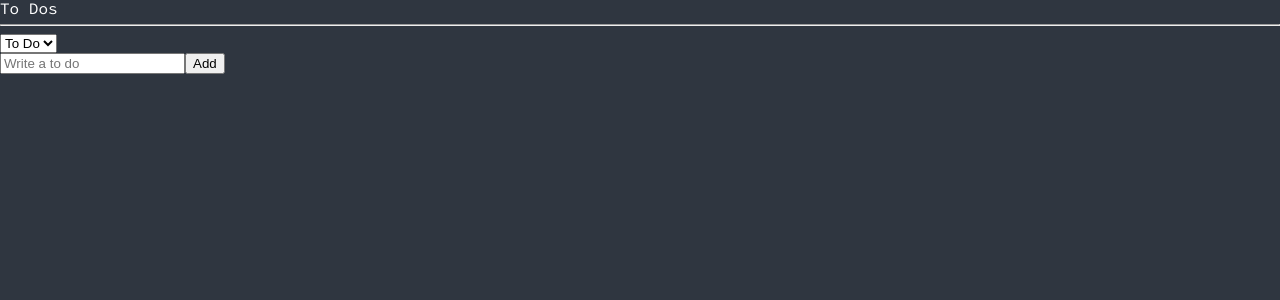
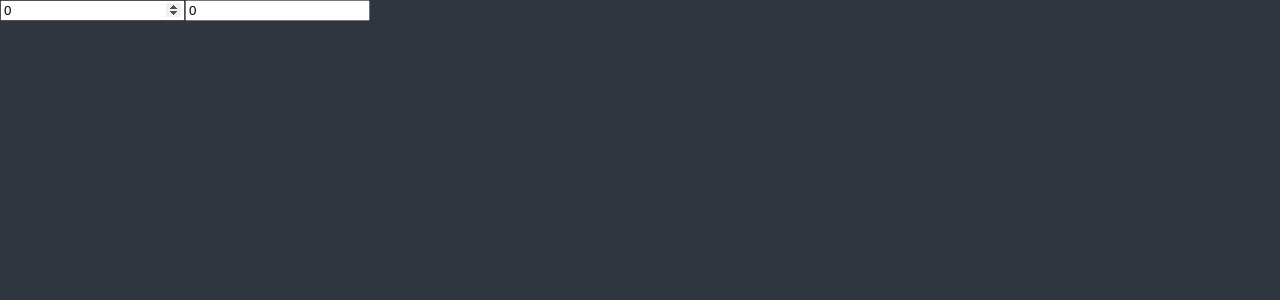
Before and after one commit to ruraeru/nomad-react-master-ts, a React (Create React App) app: page / in a window 1280 px wide. Shown: the top 300 px of the page. Built offline with nearby package versions, Linux system fonts and the light colour scheme.

Commit message:
recoil selector get, set

```diff
--- a/src/App.tsx
+++ b/src/App.tsx
@@ -1,71 +1,30 @@
-import { createGlobalStyle } from "styled-components";
-import ToDoList from "./components/ToDoList";
-
-const GlobalStyle = createGlobalStyle`
-@import url('https://fonts.googleapis.com/css2?family=Source+Code+Pro:ital,wght@300;400&display=swap');
-html, body, div, span, applet, object, iframe,
-h1, h2, h3, h4, h5, h6, p, blockquote, pre,
-a, abbr, acronym, address, big, cite, code,
-del, dfn, em, img, ins, kbd, q, s, samp,
-small, strike, strong, sub, sup, tt, var,
-b, u, i, center,
-dl, dt, dd, ol, ul, li,
-fieldset, form, label, legend,
-table, caption, tbody, tfoot, thead, tr, th, td,
-article, aside, canvas, details, embed,
-figure, figcaption, footer, header, hgroup,
-menu, nav, output, ruby, section, summary,
-time, mark, audio, video {
-	margin: 0;
-	padding: 0;
-	border: 0;
-	font-size: 100%;
-	font: inherit;
-	vertical-align: baseline;
-}
-/* HTML5 display-role reset for older browsers */
-article, aside, details, figcaption, figure,
-footer, header, hgroup, menu, nav, section {
-	display: block;
-}
-body {
-	line-height: 1;
-}
-ol, ul {
-	list-style: none;
-}
-blockquote, q {
-	quotes: none;
-}
-blockquote:before, blockquote:after,
-q:before, q:after {
-	content: '';
-	content: none;
-}
-table {
-	border-collapse: collapse;
-	border-spacing: 0;
-}
-* {
-  box-sizing: border-box;
-}
-body {
-  font-family: "Source Code Pro", sans-serif;
-  background-color: ${props => props.theme.bgColor};
-  color: ${props => props.theme.textColor}
-}
-a {
-  text-decoration: none;
-  color: inherit;
-}
-`;
+import { useRecoilState, useRecoilValue } from "recoil";
+import { hourSelctor, minutsState } from "./atoms";
 
 function App() {
+	const [minutes, setMinutes] = useRecoilState(minutsState);
+	const [hours, setHours] = useRecoilState(hourSelctor);
+	const onMinutesChange = (e: React.FormEvent<HTMLInputElement>) => {
+		setMinutes(+e.currentTarget.value);
+	}
+	const onHoursChange = (e: React.FormEvent<HTMLInputElement>) => {
+		setHours(+e.currentTarget.value);
+	}
 	return (
-		<>
-			<GlobalStyle />
-			<ToDoList />
-		</>
+		<div>
+			<input
+				value={minutes}
+				onChange={onMinutesChange}
+				type="number"
+				placeholder="Minutes"
+			/>
+			<input
+				value={hours}
+				onChange={onHoursChange}
+				type="number"
+				placeholder="Hours"
+			/>
+		</div>
 	)
 }
 
--- a/src/atoms.tsx
+++ b/src/atoms.tsx
@@ -1,48 +1,18 @@
 import { atom, selector } from "recoil";
 
-const localStorageEffect = (key: string) => ({ setSelf, onSet }: any) => {
-    const savedValue = localStorage.getItem(key)
-    if (savedValue != null) {
-        setSelf(JSON.parse(savedValue));
-    }
+export const minutsState = atom({
+    key: "minutes",
+    default: 0
+})
 
-    onSet((newValue: any, isReset: any) => {
-        isReset
-            ? localStorage.removeItem(key)
-            : localStorage.setItem(key, JSON.stringify(newValue))
-    });
-};
-
-export enum Categories {
-    "TO_DO" = "TO_DO",
-    "DOING" = "DOING",
-    "DONE" = "DONE"
-}
-
-export interface IToDo {
-    text: string;
-    id: number;
-    category: Categories;
-}
-
-export const categoryState = atom<Categories>({
-    key: "category",
-    default: Categories.TO_DO
-});
-
-export const toDoState = atom<IToDo[]>({
-    key: "toDo",
-    default: [],
-    effects: [
-        localStorageEffect("toDo")
-    ]
-});
-
-export const toDoSelector = selector({
-    key: "toDoSelector",
+export const hourSelctor = selector({
+    key: "hours",
     get: ({ get }) => {
-        const toDos = get(toDoState);
-        const category = get(categoryState);
-        return toDos.filter((toDo) => toDo.category === category);
+        const minutes = get(minutsState);
+        return minutes / 60;
+    },
+    set: ({ set }, newValue) => {
+        const minutes = Number(newValue) * 60;
+        set(minutsState, minutes);
     }
 })
--- a/src/components/CreateToDo.tsx
+++ /dev/null
@@ -1,32 +0,0 @@
-import { useForm } from "react-hook-form";
-import { useRecoilValue, useSetRecoilState } from "recoil";
-import { categoryState, toDoState } from "../atoms";
-
-interface IForm {
-    toDo: string;
-}
-
-function CreateToDo() {
-    const setToDos = useSetRecoilState(toDoState);
-    const category = useRecoilValue(categoryState);
-    const { register, handleSubmit, setValue } = useForm<IForm>();
-    const handleValid = ({ toDo }: IForm) => {
-        console.log("add todo", toDo);
-        setToDos((oldToDos) => [{
-            text: toDo,
-            id: Date.now(),
-            category
-        }, ...oldToDos]);
-        setValue("toDo", "");
-    }
-    return (
-        <form onSubmit={handleSubmit(handleValid)}>
-            <input {...register("toDo", {
-                required: "plz write a to Do"
-            })} placeholder="Write a to do " />
-            <button>Add</button>
-        </form>
-    )
-}
-
-export default CreateToDo;
--- a/src/components/ToDo.tsx
+++ /dev/null
@@ -1,54 +0,0 @@
-import { useSetRecoilState } from "recoil";
-import { Categories, IToDo, toDoState } from "../atoms";
-
-function ToDo({ text, category, id }: IToDo) {
-    const setToDos = useSetRecoilState(toDoState);
-    const onClick = (event: React.MouseEvent<HTMLButtonElement>) => {
-        const { currentTarget: { name } } = event;
-
-        setToDos(oldToDos => {
-            const targetIndex = oldToDos.findIndex(toDo => toDo.id === id);
-            const newToDo = {
-                text, id,
-                category: name as any
-            }
-            return [
-                ...oldToDos.slice(0, targetIndex),
-                newToDo,
-                ...oldToDos.slice(targetIndex + 1)
-            ];
-        })
-    }
-    const onDelete = (e: React.FormEvent<HTMLButtonElement>) => {
-        console.log(e.currentTarget.name)
-        console.log(id)
-        setToDos(oldToDos => {
-            return [
-                ...oldToDos.filter((todo) => todo.id !== id)
-            ]
-        })
-    }
-    return (
-        <li>
-            <span>{text}</span>
-            {category !== Categories.DOING &&
-                <button name={Categories.DOING} onClick={onClick}>
-                    Doing
-                </button>}
-            {category !== Categories.TO_DO &&
-                <button name={Categories.TO_DO} onClick={onClick}>
-                    To Do
-                </button>}
-            {category !== Categories.DONE &&
-                <button name={Categories.DONE} onClick={onClick}>
-                    Done
-                </button>
-            }
-            <button name={category} onClick={onDelete}>
-                Delete
-            </button>
-        </li >
-    )
-}
-
-export default ToDo;
--- a/src/components/ToDoList.tsx
+++ /dev/null
@@ -1,30 +0,0 @@
-import { useRecoilState, useRecoilValue } from "recoil";
-import { Categories, categoryState, toDoSelector } from "../atoms";
-import CreateToDo from "./CreateToDo";
-import ToDo from "./ToDo";
-
-function ToDoList() {
-    const toDos = useRecoilValue(toDoSelector);
-    const [category, setCategory] = useRecoilState(categoryState);
-    const onInput = (e: React.FormEvent<HTMLSelectElement>) => {
-        setCategory(e.currentTarget.value as any);
-    }
-    console.log(toDos)
-    return (
-        <div>
-            <h1>To Dos</h1>
-            <hr />
-            <select value={category} onInput={onInput}>
-                <option value={Categories.TO_DO}>To Do</option>
-                <option value={Categories.DOING}>Doing</option>
-                <option value={Categories.DONE}>Done</option>
-            </select>
-            <CreateToDo />
-            {toDos?.map((toDo) => (
-                <ToDo key={toDo.id} {...toDo} />
-            ))}
-        </div>
-    );
-}
-
-export default ToDoList;
--- a/src/index.tsx
+++ b/src/index.tsx
@@ -1,14 +1,75 @@
 import ReactDOM from 'react-dom/client';
 import App from './App';
 import { RecoilRoot } from 'recoil';
-import { ThemeProvider } from 'styled-components';
+import { createGlobalStyle, ThemeProvider } from 'styled-components';
 import { darkTheme } from './theme';
+
+const GlobalStyle = createGlobalStyle`
+@import url('https://fonts.googleapis.com/css2?family=Source+Code+Pro:ital,wght@300;400&display=swap');
+html, body, div, span, applet, object, iframe,
+h1, h2, h3, h4, h5, h6, p, blockquote, pre,
+a, abbr, acronym, address, big, cite, code,
+del, dfn, em, img, ins, kbd, q, s, samp,
+small, strike, strong, sub, sup, tt, var,
+b, u, i, center,
+dl, dt, dd, ol, ul, li,
+fieldset, form, label, legend,
+table, caption, tbody, tfoot, thead, tr, th, td,
+article, aside, canvas, details, embed,
+figure, figcaption, footer, header, hgroup,
+menu, nav, output, ruby, section, summary,
+time, mark, audio, video {
+	margin: 0;
+	padding: 0;
+	border: 0;
+	font-size: 100%;
+	font: inherit;
+	vertical-align: baseline;
+}
+/* HTML5 display-role reset for older browsers */
+article, aside, details, figcaption, figure,
+footer, header, hgroup, menu, nav, section {
+	display: block;
+}
+body {
+	line-height: 1;
+}
+ol, ul {
+	list-style: none;
+}
+blockquote, q {
+	quotes: none;
+}
+blockquote:before, blockquote:after,
+q:before, q:after {
+	content: '';
+	content: none;
+}
+table {
+	border-collapse: collapse;
+	border-spacing: 0;
+}
+* {
+  box-sizing: border-box;
+}
+body {
+  font-family: "Source Code Pro", sans-serif;
+  background-color: ${props => props.theme.bgColor};
+  color: ${props => props.theme.textColor}
+}
+a {
+  text-decoration: none;
+  color: inherit;
+}
+`;
+
 
 const root = ReactDOM.createRoot(document.getElementById('root') as HTMLElement);
 root.render(
   // <React.StrictMode>
   <RecoilRoot>
     <ThemeProvider theme={darkTheme}>
+      <GlobalStyle />
       <App />
     </ThemeProvider>
   </RecoilRoot>
```
